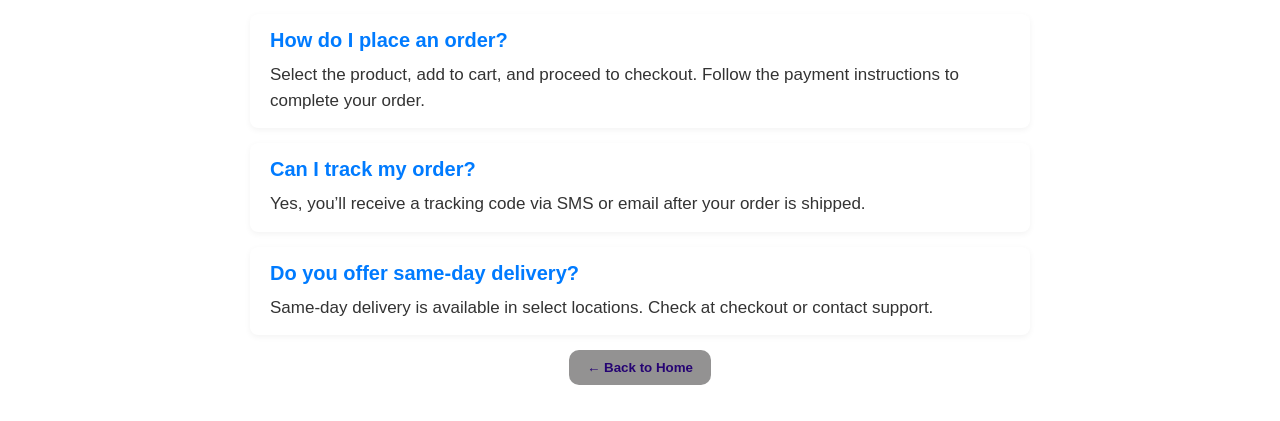
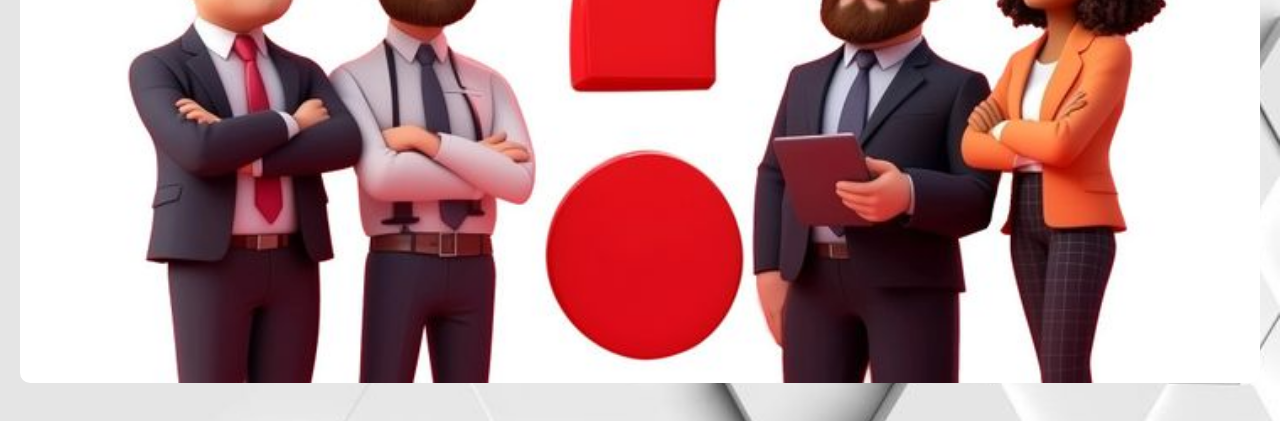
Before and after one commit to Allamano-design/E-Commerce-Store, a plain HTML site: page faqs.html in a window 1280 px wide. Shown: the part 137-558 px from the top of the page. Drawn offline with Linux system fonts and the light colour scheme.

Commit message:
Update faqs.html

```diff
--- a/faqs.html
+++ b/faqs.html
@@ -14,7 +14,7 @@
     body {
       font-family: Arial, sans-serif;
       padding: 20px;
-      background-image: url("images/Return policy background.jpg");
+      background-image: url("Return policy background.jpg");
       background-size: cover;
       background-repeat: no-repeat;
       background-position: center;
@@ -140,7 +140,7 @@
   </style>
 </head>
 <body>
-  <img src="images/faqs image.jpg" class="img" alt="faqs image">
+  <img src="faqs image.jpg" class="img" alt="faqs image">
   <h1>Frequently Asked Questions</h1>
   <div class="faq">
     <div class="faq-item">
```
